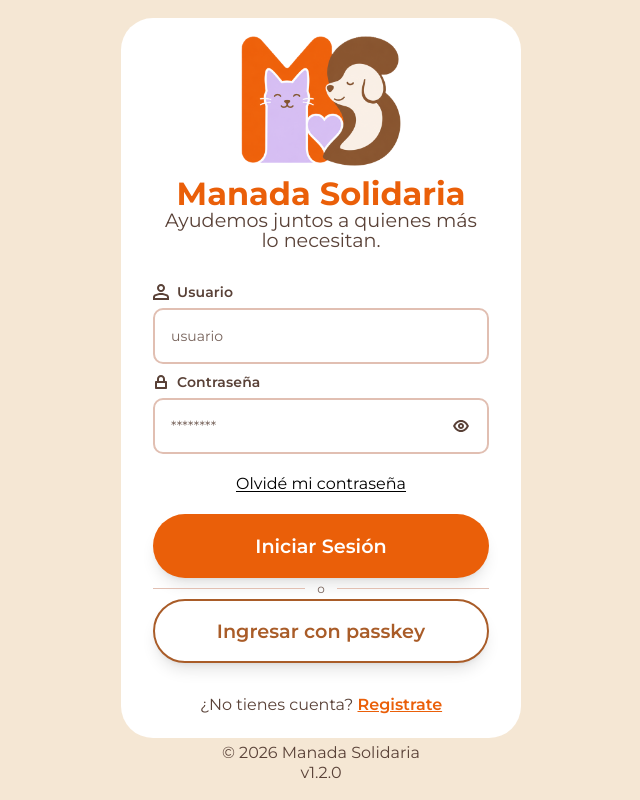
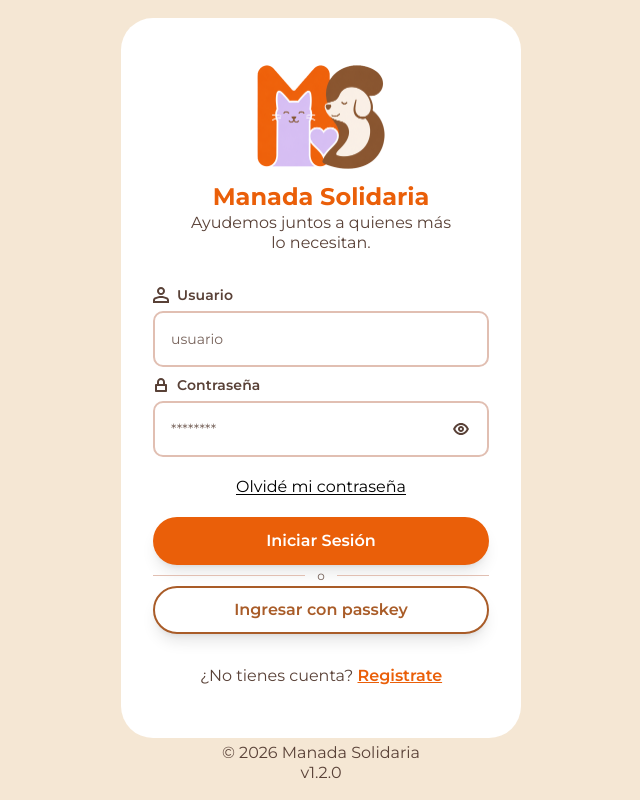
Before and after one commit to Equipo-Nexo/manada-solidaria-frontend, a React (Vite) app: page /login in a window 1280 px wide. Shown: the whole page, without its empty margins (319-959 px from the left). Built offline with nearby package versions, Linux system fonts and the light colour scheme; no server answers.

Commit message:
[REF][MS-299]: change sizes

```diff
--- a/src/auth/pages/login/Login.styles.ts
+++ b/src/auth/pages/login/Login.styles.ts
@@ -82,28 +82,28 @@ export const TitleLineBreak = styled.br`
 `
 
 export const AppLogo = styled.img`
-  width: 8rem;
+  width: 6rem;
   height: auto;
 
   @media(min-width: 361px) {
-    width: 10rem;
+    width: 8rem;
   }
 `;
 
 export const AppTitle = styled.h1`
   color: ${({ theme }) => theme.colors.brand};
-  font-size: 1.5rem;
+  font-size: 1rem;
 
   @media(min-width: 361px) {
-    font-size: 2rem;
+    font-size: 1.5rem;
   }
 `
 
 export const AppDescription = styled.p`
-  font-size: 0.9rem;
+  font-size: 0.7rem;
 
   @media(min-width: 361px) {
-    font-size: 1.2rem;
+    font-size: 1rem;
   }
 `
 
@@ -271,7 +271,7 @@ export const RecoveryButton = styled.button`
 
 export const LoginButton = styled.button`
   width: 100%;
-  height: 3rem;
+  height: 2rem;
   border-radius: 9999px;
   border: none;
   box-shadow: 0 10px 15px -3px rgba(0, 0, 0, 0.10), 0 4px 6px -4px rgba(0, 0, 0, 0.10);
@@ -282,8 +282,8 @@ export const LoginButton = styled.button`
   cursor: pointer;
 
   @media(min-width: 361px) {
-    height: 4rem;
-    font-size: 1.2rem;
+    height: 3rem;
+    font-size: 1rem;
   }
 `
 
```
